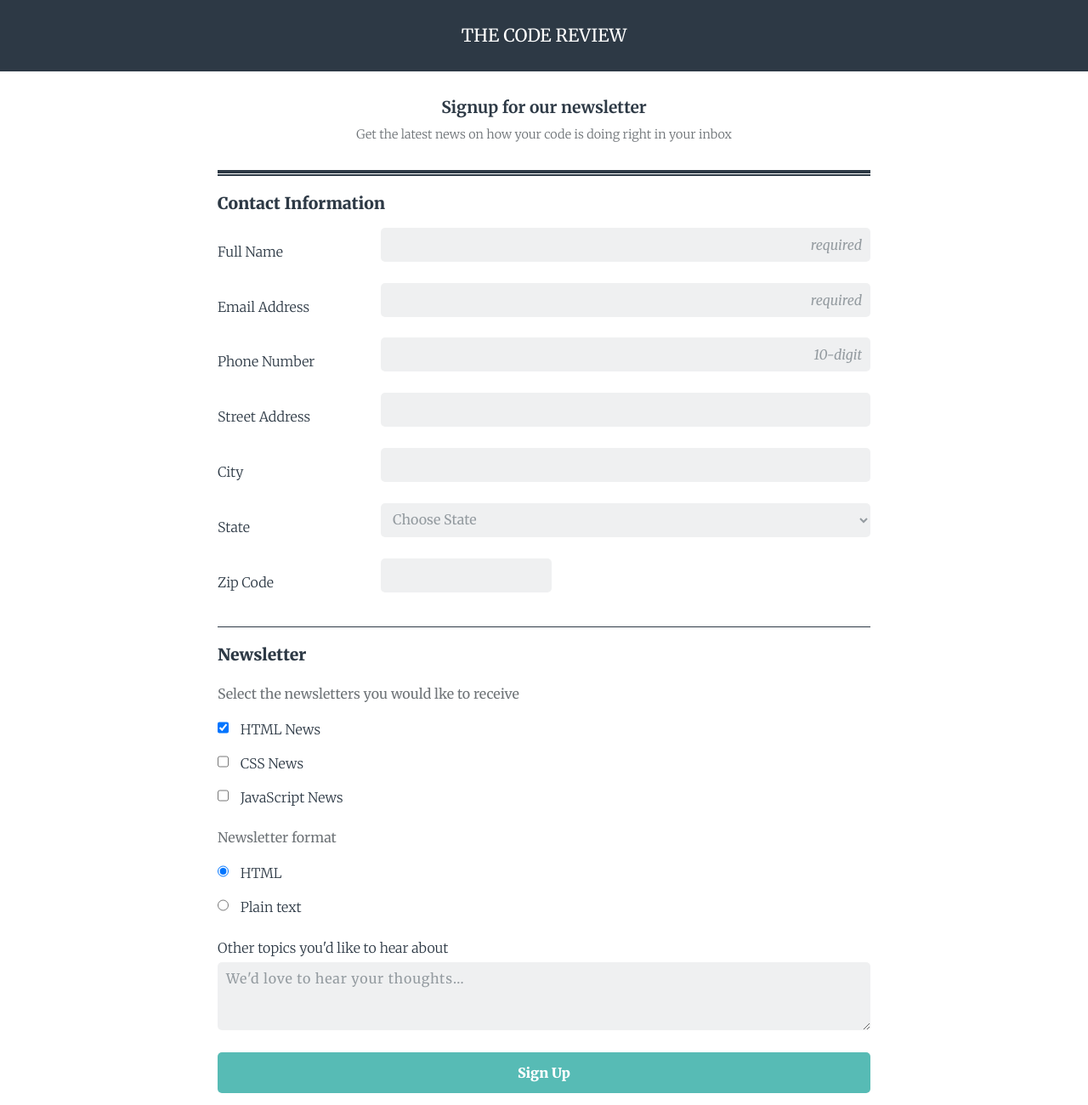
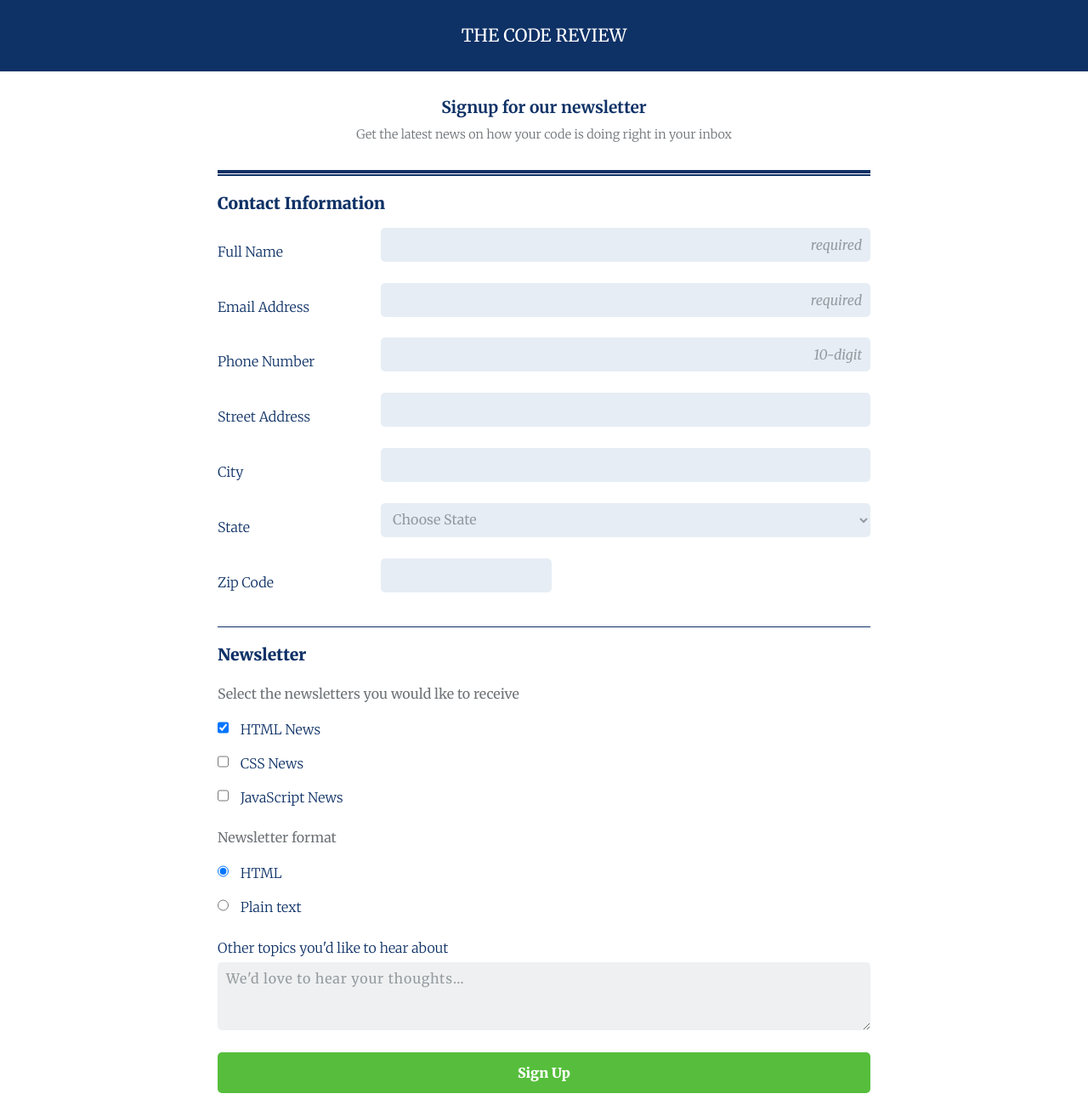
Before and after one commit to lyh27301/online_registration_form, a plain HTML site: page index.html in a window 1280 px wide. Shown: the top 1300 px of the page at 85% size. Drawn offline with Linux system fonts and the light colour scheme.

Commit message:
This commit changes color design and add transition to link hover.

```diff
--- a/css/styles.css
+++ b/css/styles.css
@@ -7,7 +7,7 @@
     margin: 0 auto;
     padding: 0;
     box-sizing: border-box;
-    color: #2d3945;
+    color: #0e3166;
 }
 
 main *, .hr, header h2, header p{
@@ -16,7 +16,7 @@ main *, .hr, header h2, header p{
 
 header>h1 {
     text-transform: uppercase;
-    background-color: #2d3945;
+    background-color: #0e3166;
     color: white;
     font-size: 1.3rem;
     padding: 30px 0 30px;
@@ -37,7 +37,7 @@ header>p {
 }
 
 .hr {
-    background-color: #2d3945;
+    background-color: #0e3166;
     height: 1.4px;
 }
 
@@ -79,7 +79,7 @@ label {
 input, select {
     width: 90vw;
     border: none;
-    background-color: #eff0f1;
+    background-color: #e6edf5;
     height: 2.5rem;
     border-radius: 5px;
     padding-left: 10px;
@@ -100,6 +100,8 @@ textarea:focus
 {
     outline: none;
     border: 2px solid #c4dae4;
+    background-color: rgb(247, 244, 244);
+    transition: all .3s ease-in-out;
 }
 
 select {
@@ -155,7 +157,7 @@ textarea {
 
 button {
     text-align: center;
-    background-color: #57bbb5;
+    background-color: #56be3c;
     color: white;
     font-weight: 900;
     margin: 20px 0;
```
